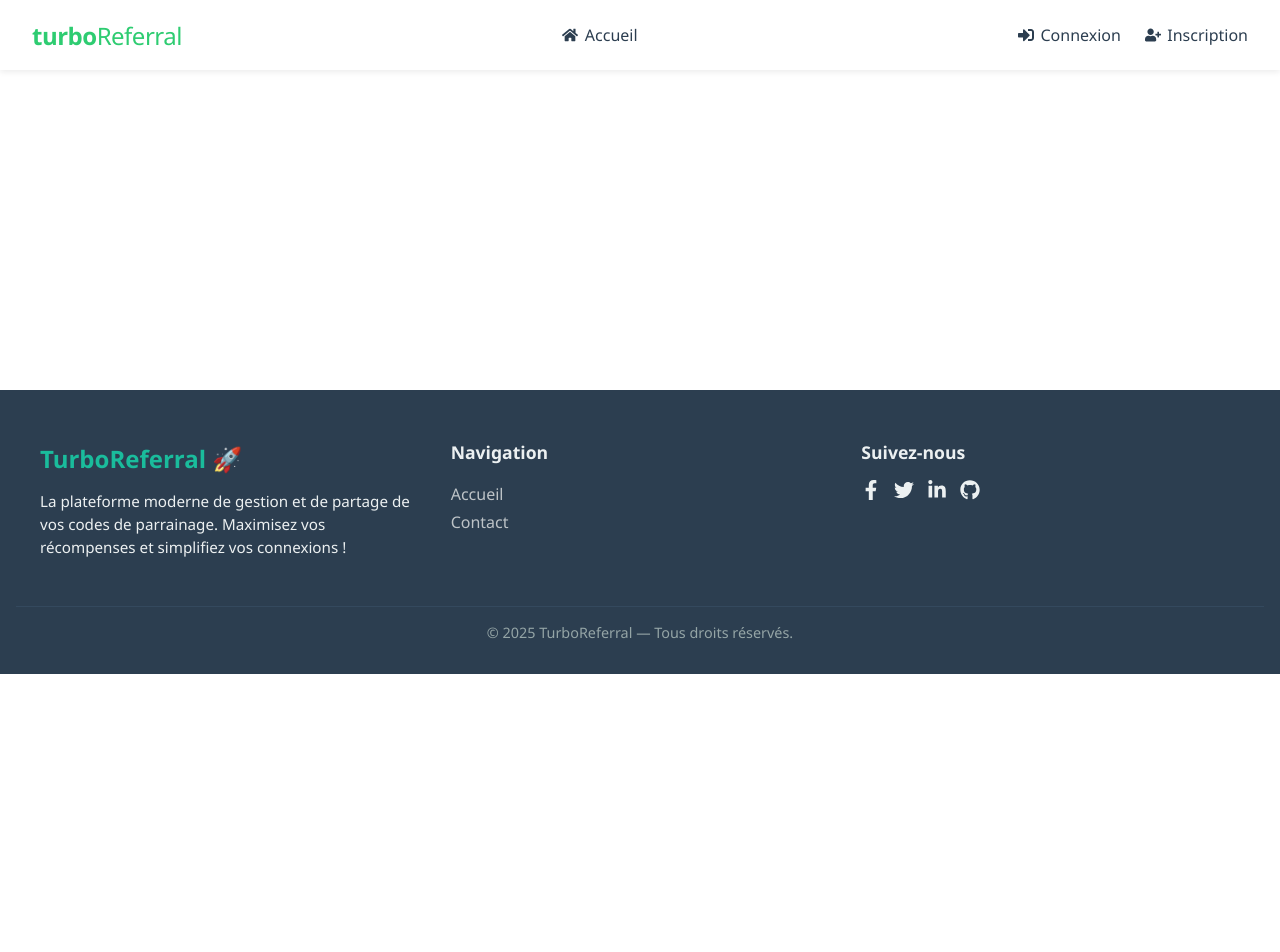
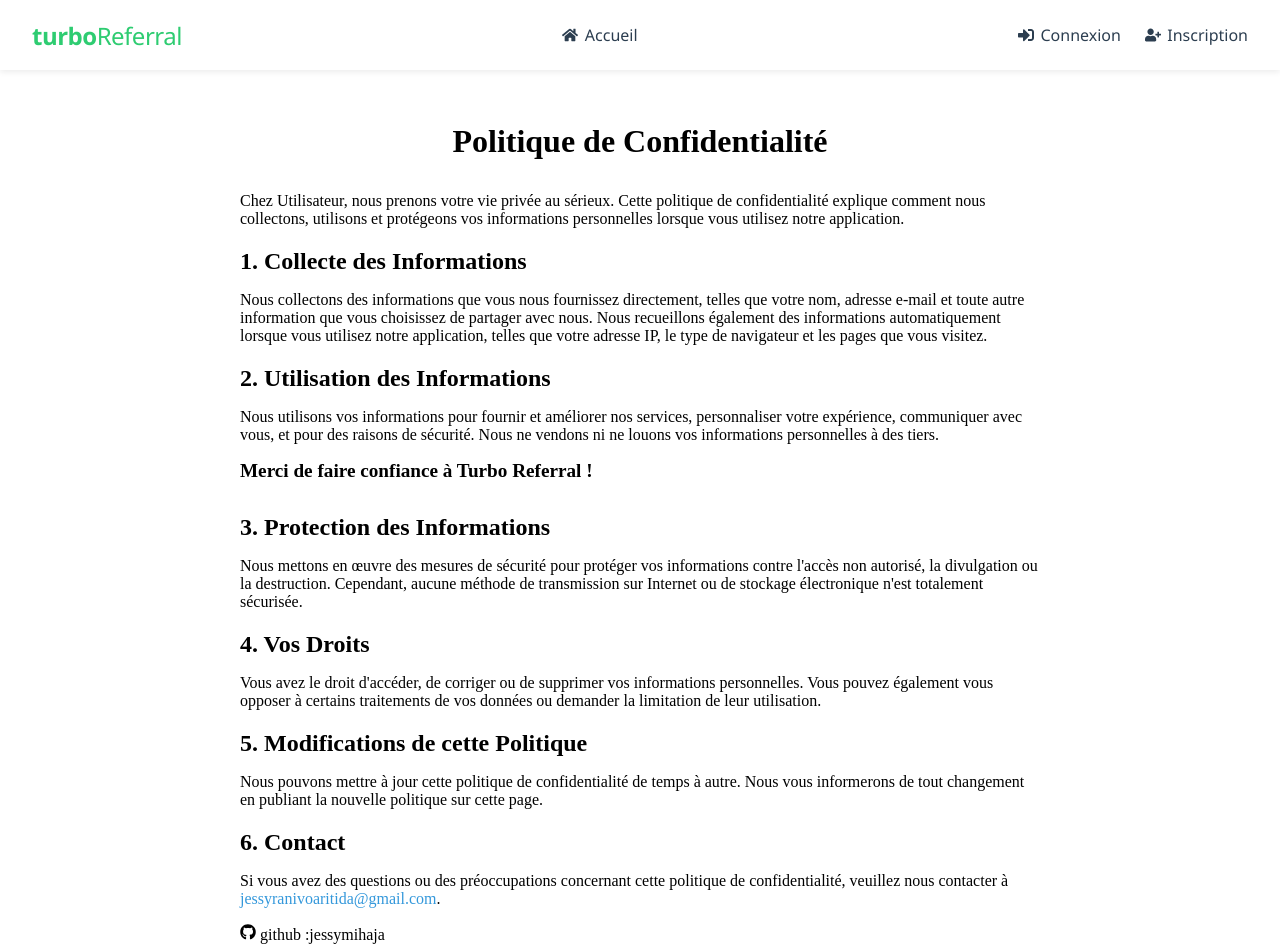
Before and after one commit to jessymihaja/turboReferral, a React (Vite) app in the folder client/: page /politique-confidentialite in a window 1280 px wide. Shown: the top 952 px of the page. Before the commit the page ends 800 px from the top, so only its background shows below. Built offline with nearby package versions, Linux system fonts and the light colour scheme.

Commit message:
Poliique et confidentialité

```diff
--- a/client/src/App.jsx
+++ b/client/src/App.jsx
@@ -15,6 +15,7 @@ import PendingReports from './pages/PendingReports';
 import Notifications from './pages/Notifications';
 import Footer from './components/Footer';
 import AdminReferralsPage from './components/AdminReferralsPage';
+import PolitiqueConfidentialité from './pages/PolitiqueConfidentialité';
 import './app.css';
 
 function NavbarComp() {
@@ -35,6 +36,7 @@ function App() {
         <Route path="/login" element={<Login />} />
         <Route path="/register" element={<Register />} />
         <Route path="/notifications" element={<Notifications />} />
+        <Route path="/politique-confidentialite" element={<PolitiqueConfidentialité />} />
         <Route
           path="/dashboard"
           element={
--- a/client/src/components/Footer.jsx
+++ b/client/src/components/Footer.jsx
@@ -37,6 +37,7 @@ export default function Footer() {
           <ul style={{ listStyle: "none", padding: 0, lineHeight: "1.8" }}>
             <li><a href="/" style={{ color: "#bdc3c7", textDecoration: "none" }}>Accueil</a></li>
             <li><a href="#" style={{ color: "#bdc3c7", textDecoration: "none" }}>Contact</a></li>
+            <li><a href="/politique-confidentialite" style={{ color: "#bdc3c7", textDecoration: "none" }}>Politique de Confidentialité</a></li>
           </ul>
         </div>
 
--- /dev/null
+++ b/client/src/pages/PolitiqueConfidentialité.jsx
@@ -0,0 +1,42 @@
+import { FaGithub } from "react-icons/fa";
+
+export default function PolitiqueConfidentialité() {
+  return (
+    <div style={{ padding: "2rem", maxWidth: "800px", margin: "0 auto" }}>
+        <h1 style={{ textAlign: "center", marginBottom: "2rem" }}>Politique de Confidentialité</h1>
+        <p style={{ marginBottom: "1rem" }}>
+          Chez Utilisateur, nous prenons votre vie privée au sérieux. Cette politique de confidentialité explique comment nous collectons, utilisons et protégeons vos informations personnelles lorsque vous utilisez notre application.
+        </p>
+        <h2 style={{ marginBottom: "1rem" }}>1. Collecte des Informations</h2>
+        <p style={{ marginBottom: "1rem" }}>
+            Nous collectons des informations que vous nous fournissez directement, telles que votre nom, adresse e-mail et toute autre information que vous choisissez de partager avec nous. Nous recueillons également des informations automatiquement lorsque vous utilisez notre application, telles que votre adresse IP, le type de navigateur et les pages que vous visitez.
+        </p>
+        <h2 style={{ marginBottom: "1rem" }}>2. Utilisation des Informations</h2>
+        <p style={{ marginBottom: "1rem" }}>
+            Nous utilisons vos informations pour fournir et améliorer nos services, personnaliser votre expérience, communiquer avec vous, et pour des raisons de sécurité. Nous ne vendons ni ne louons vos informations personnelles à des tiers.
+        </p>
+            <span style={{ fontWeight: "bold", fontSize: "1.2rem" }}>
+                Merci de faire confiance à Turbo Referral !
+            </span>
+        <h2 style={{ marginBottom: "1rem", marginTop: "2rem" }}>3. Protection des Informations</h2>
+        <p style={{ marginBottom: "1rem" }}>
+            Nous mettons en œuvre des mesures de sécurité pour protéger vos informations contre l'accès non autorisé, la divulgation ou la destruction. Cependant, aucune méthode de transmission sur Internet ou de stockage électronique n'est totalement sécurisée.
+        </p>
+        <h2 style={{ marginBottom: "1rem" }}>4. Vos Droits</h2>
+        <p style={{ marginBottom: "1rem" }}>
+            Vous avez le droit d'accéder, de corriger ou de supprimer vos informations personnelles. Vous pouvez également vous opposer à certains traitements de vos données ou demander la limitation de leur utilisation.
+        </p>
+        <h2 style={{ marginBottom: "1rem" }}>5. Modifications de cette Politique</h2>
+        <p style={{ marginBottom: "1rem" }}>
+            Nous pouvons mettre à jour cette politique de confidentialité de temps à autre. Nous vous informerons de tout changement en publiant la nouvelle politique sur cette page.
+        </p>
+        <h2 style={{ marginBottom: "1rem" }}>6. Contact</h2>
+        <p style={{ marginBottom: "1rem" }}>
+            Si vous avez des questions ou des préoccupations concernant cette politique de confidentialité, veuillez nous contacter à
+            <a href="mailto:jessyranivoaritida@gmail.com" style={{ color: "#3498db", textDecoration: "none" }}> jessyranivoaritida@gmail.com</a>.
+            <p style={{ marginTop: "1rem" }}><FaGithub></FaGithub> github :jessymihaja</p>
+        </p>
+
+    </div>
+)
+}
```
